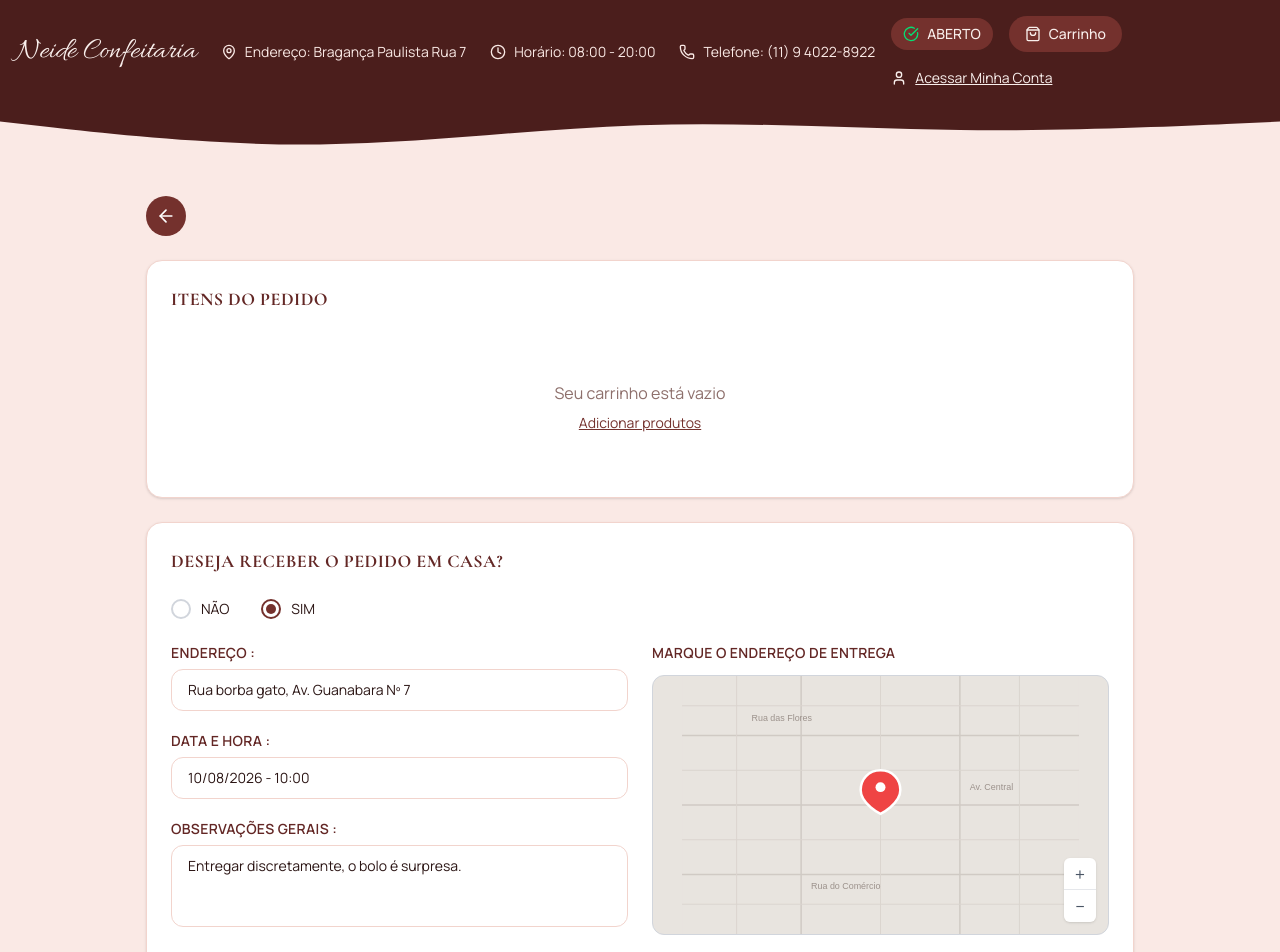
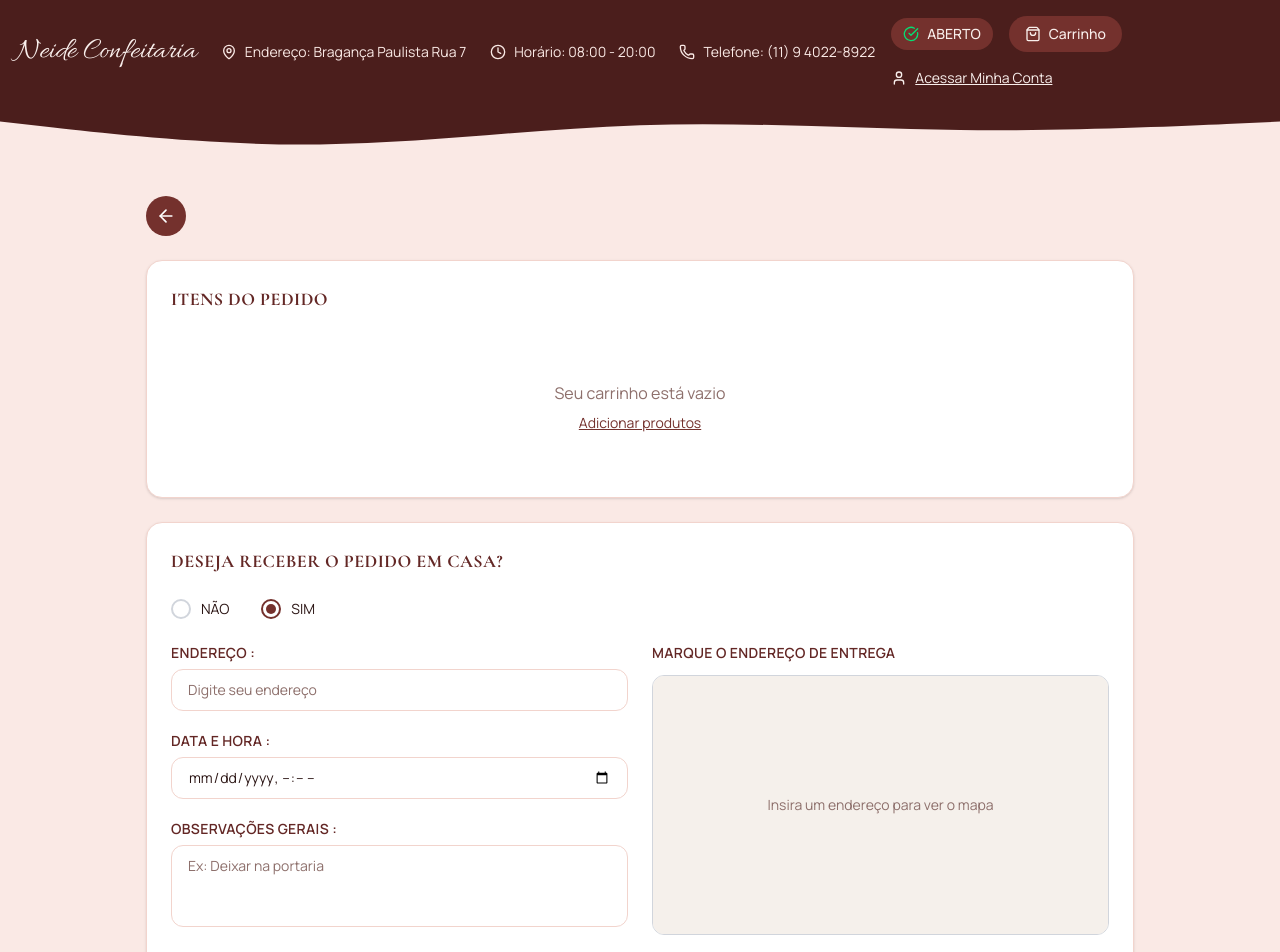
Before and after one commit to bolo-as-a-service/neide-confeitaria, a Next.js app in the folder frontend/: page /carrinho in a window 1280 px wide. Shown: the top 952 px of the page. Built offline with nearby package versions, Linux system fonts and the light colour scheme.

Commit message:
fix: order form input types and google maps preview

```diff
--- a/frontend/app/carrinho/page.tsx
+++ b/frontend/app/carrinho/page.tsx
@@ -12,9 +12,9 @@ export default function CarrinhoPage() {
   const router = useRouter();
   const { items, updateQuantity, removeItem } = useCart();
   const [deliveryOption, setDeliveryOption] = React.useState<"sim" | "nao">("sim");
-  const [address, setAddress] = React.useState("Rua borba gato, Av. Guanabara Nº 7");
-  const [deliveryDate, setDeliveryDate] = React.useState("10/08/2026 - 10:00");
-  const [observations, setObservations] = React.useState("Entregar discretamente, o bolo é surpresa.");
+  const [address, setAddress] = React.useState("");
+  const [deliveryDate, setDeliveryDate] = React.useState("");
+  const [observations, setObservations] = React.useState("");
 
   const total = items.reduce((sum, item) => sum + item.product.price * item.quantity, 0);
   const cartCount = items.reduce((sum, item) => sum + item.quantity, 0);
@@ -169,8 +169,7 @@ export default function CarrinhoPage() {
             <div className="flex items-center gap-8 mb-6">
               <label className="flex items-center gap-2.5 cursor-pointer group">
                 <div
-                  className={`w-5 h-5 rounded-full border-2 flex items-center justify-center transition-colors ${
-                    deliveryOption === "nao"
+                  className={`w-5 h-5 rounded-full border-2 flex items-center justify-center transition-colors ${deliveryOption === "nao"
                       ? "border-[var(--brand-700)]"
                       : "border-gray-300 group-hover:border-gray-400"
                     }`}
@@ -184,8 +183,7 @@ export default function CarrinhoPage() {
               </label>
               <label className="flex items-center gap-2.5 cursor-pointer group">
                 <div
-                  className={`w-5 h-5 rounded-full border-2 flex items-center justify-center transition-colors ${
-                    deliveryOption === "sim"
+                  className={`w-5 h-5 rounded-full border-2 flex items-center justify-center transition-colors ${deliveryOption === "sim"
                       ? "border-[var(--brand-700)]"
                       : "border-gray-300 group-hover:border-gray-400"
                     }`}
@@ -199,6 +197,7 @@ export default function CarrinhoPage() {
               </label>
             </div>
 
+            {deliveryOption === "sim" ? (
               <div className="grid grid-cols-1 lg:grid-cols-2 gap-6">
                 <div className="space-y-5">
                   <div>
@@ -209,6 +208,7 @@ export default function CarrinhoPage() {
                       type="text"
                       value={address}
                       onChange={(e) => setAddress(e.target.value)}
+                      placeholder="Digite seu endereço"
                       className="w-full px-4 py-2.5 rounded-xl border border-[var(--rose-200)] bg-white text-[var(--ink)] placeholder:text-[var(--muted)] focus:outline-none focus:border-[var(--brand-600)] focus:ring-1 focus:ring-[var(--brand-600)] text-sm transition-colors"
                     />
                   </div>
@@ -217,10 +217,10 @@ export default function CarrinhoPage() {
                       DATA e HORA :
                     </label>
                     <input
-                    type="text"
+                      type="datetime-local"
                       value={deliveryDate}
                       onChange={(e) => setDeliveryDate(e.target.value)}
-                    className="w-full px-4 py-2.5 rounded-xl border border-[var(--rose-200)] bg-white text-[var(--ink)] placeholder:text-[var(--muted)] focus:outline-none focus:border-[var(--brand-600)] focus:ring-1 focus:ring-[var(--brand-600)] text-sm transition-colors"
+                      className="w-full px-4 py-2.5 rounded-xl border border-[var(--rose-200)] bg-white text-[var(--ink)] focus:outline-none focus:border-[var(--brand-600)] focus:ring-1 focus:ring-[var(--brand-600)] text-sm transition-colors"
                     />
                   </div>
                   <div>
@@ -230,6 +230,7 @@ export default function CarrinhoPage() {
                     <textarea
                       value={observations}
                       onChange={(e) => setObservations(e.target.value)}
+                      placeholder="Ex: Deixar na portaria"
                       rows={3}
                       className="w-full px-4 py-2.5 rounded-xl border border-[var(--rose-200)] bg-white text-[var(--ink)] placeholder:text-[var(--muted)] focus:outline-none focus:border-[var(--brand-600)] focus:ring-1 focus:ring-[var(--brand-600)] text-sm resize-none transition-colors"
                     />
@@ -240,36 +241,75 @@ export default function CarrinhoPage() {
                   <h3 className="text-sm font-semibold text-[var(--brand-800)] uppercase tracking-wide mb-3">
                     MARQUE O ENDEREÇO DE ENTREGA
                   </h3>
-                <div className="relative w-full h-[260px] rounded-xl overflow-hidden bg-[#e8e4df] border border-gray-300">
-                  <svg viewBox="0 0 400 260" className="w-full h-full">
-                    <rect width="400" height="260" fill="#e8e4df" />
-                    <path d="M0 60 H400" stroke="#d0cac4" strokeWidth="1.5" />
-                    <path d="M0 130 H400" stroke="#d0cac4" strokeWidth="1.5" />
-                    <path d="M0 200 H400" stroke="#d0cac4" strokeWidth="1.5" />
-                    <path d="M120 0 V260" stroke="#d0cac4" strokeWidth="1.5" />
-                    <path d="M280 0 V260" stroke="#d0cac4" strokeWidth="1.5" />
-                    <path d="M0 30 H400" stroke="#dbd5cf" strokeWidth="1" />
-                    <path d="M0 95 H400" stroke="#dbd5cf" strokeWidth="1" />
-                    <path d="M0 165 H400" stroke="#dbd5cf" strokeWidth="1" />
-                    <path d="M0 230 H400" stroke="#dbd5cf" strokeWidth="1" />
-                    <path d="M55 0 V260" stroke="#dbd5cf" strokeWidth="1" />
-                    <path d="M200 0 V260" stroke="#dbd5cf" strokeWidth="1" />
-                    <path d="M340 0 V260" stroke="#dbd5cf" strokeWidth="1" />
-                    <g transform="translate(200, 115)">
-                      <path d="M0-20C-12-20-20-11-20 0C-20 14 0 24 0 24C0 24 20 14 20 0C20-11 12-20 0-20Z" fill="#ef4444" stroke="white" strokeWidth="2.5" />
-                      <circle cx="0" cy="-3" r="5" fill="white" />
-                    </g>
-                    <text x="70" y="45" fill="#9c928c" fontSize="9" fontFamily="sans-serif">Rua das Flores</text>
-                    <text x="290" y="115" fill="#9c928c" fontSize="9" fontFamily="sans-serif">Av. Central</text>
-                    <text x="130" y="215" fill="#9c928c" fontSize="9" fontFamily="sans-serif">Rua do Comércio</text>
-                  </svg>
-                  <div className="absolute bottom-3 right-3 flex flex-col shadow-sm rounded-md overflow-hidden">
-                    <button className="w-8 h-8 bg-white border-b border-gray-200 flex items-center justify-center text-gray-600 hover:bg-gray-50 text-lg leading-none">+</button>
-                    <button className="w-8 h-8 bg-white flex items-center justify-center text-gray-600 hover:bg-gray-50 text-lg leading-none">−</button>
+                  <div className="relative w-full h-[260px] rounded-xl overflow-hidden border border-gray-300">
+                    {address.trim() ? (
+                      <iframe
+                        src={`https://maps.google.com/maps?q=${encodeURIComponent(address)}&output=embed`}
+                        className="w-full h-full"
+                        allowFullScreen
+                        loading="lazy"
+                        title="Mapa do endereço de entrega"
+                      />
+                    ) : (
+                      <div className="w-full h-full flex items-center justify-center bg-[#f5f0eb] text-sm text-[var(--muted)]">
+                        Insira um endereço para ver o mapa
+                      </div>
+                    )}
                   </div>
                 </div>
               </div>
+            ) : (
+              <div className="grid grid-cols-1 lg:grid-cols-2 gap-6">
+                <div className="space-y-5">
+                  <div>
+                    <label className="block text-sm font-semibold text-[var(--brand-800)] uppercase tracking-wide mb-1.5">
+                      RETIRAR EM :
+                    </label>
+                    <p className="px-4 py-2.5 rounded-xl border border-[var(--rose-200)] bg-[var(--rose-50)] text-[var(--ink)] text-sm">
+                      Neide Confeitaria — Rua 7, Bragança Paulista
+                    </p>
                   </div>
+                  <div>
+                    <label className="block text-sm font-semibold text-[var(--brand-800)] uppercase tracking-wide mb-1.5">
+                      DATA e HORA :
+                    </label>
+                    <input
+                      type="datetime-local"
+                      value={deliveryDate}
+                      onChange={(e) => setDeliveryDate(e.target.value)}
+                      className="w-full px-4 py-2.5 rounded-xl border border-[var(--rose-200)] bg-white text-[var(--ink)] focus:outline-none focus:border-[var(--brand-600)] focus:ring-1 focus:ring-[var(--brand-600)] text-sm transition-colors"
+                    />
+                  </div>
+                  <div>
+                    <label className="block text-sm font-semibold text-[var(--brand-800)] uppercase tracking-wide mb-1.5">
+                      OBSERVAÇÕES GERAIS :
+                    </label>
+                    <textarea
+                      value={observations}
+                      onChange={(e) => setObservations(e.target.value)}
+                      placeholder="Ex: Quanto antes, melhor"
+                      rows={3}
+                      className="w-full px-4 py-2.5 rounded-xl border border-[var(--rose-200)] bg-white text-[var(--ink)] placeholder:text-[var(--muted)] focus:outline-none focus:border-[var(--brand-600)] focus:ring-1 focus:ring-[var(--brand-600)] text-sm resize-none transition-colors"
+                    />
+                  </div>
+                </div>
+
+                <div>
+                  <h3 className="text-sm font-semibold text-[var(--brand-800)] uppercase tracking-wide mb-3">
+                    LOCAL DE RETIRADA
+                  </h3>
+                  <div className="relative w-full h-[260px] rounded-xl overflow-hidden border border-gray-300">
+                    <iframe
+                      src="https://maps.google.com/maps?q=Neide+Confeitaria+Bragança+Paulista&output=embed"
+                      className="w-full h-full"
+                      allowFullScreen
+                      loading="lazy"
+                      title="Mapa da confeitaria"
+                    />
+                  </div>
+                </div>
+              </div>
+            )}
 
             <div className="mt-6 flex justify-center">
               <Button
```
Lines whose indentation alone changed are shown as unchanged.
